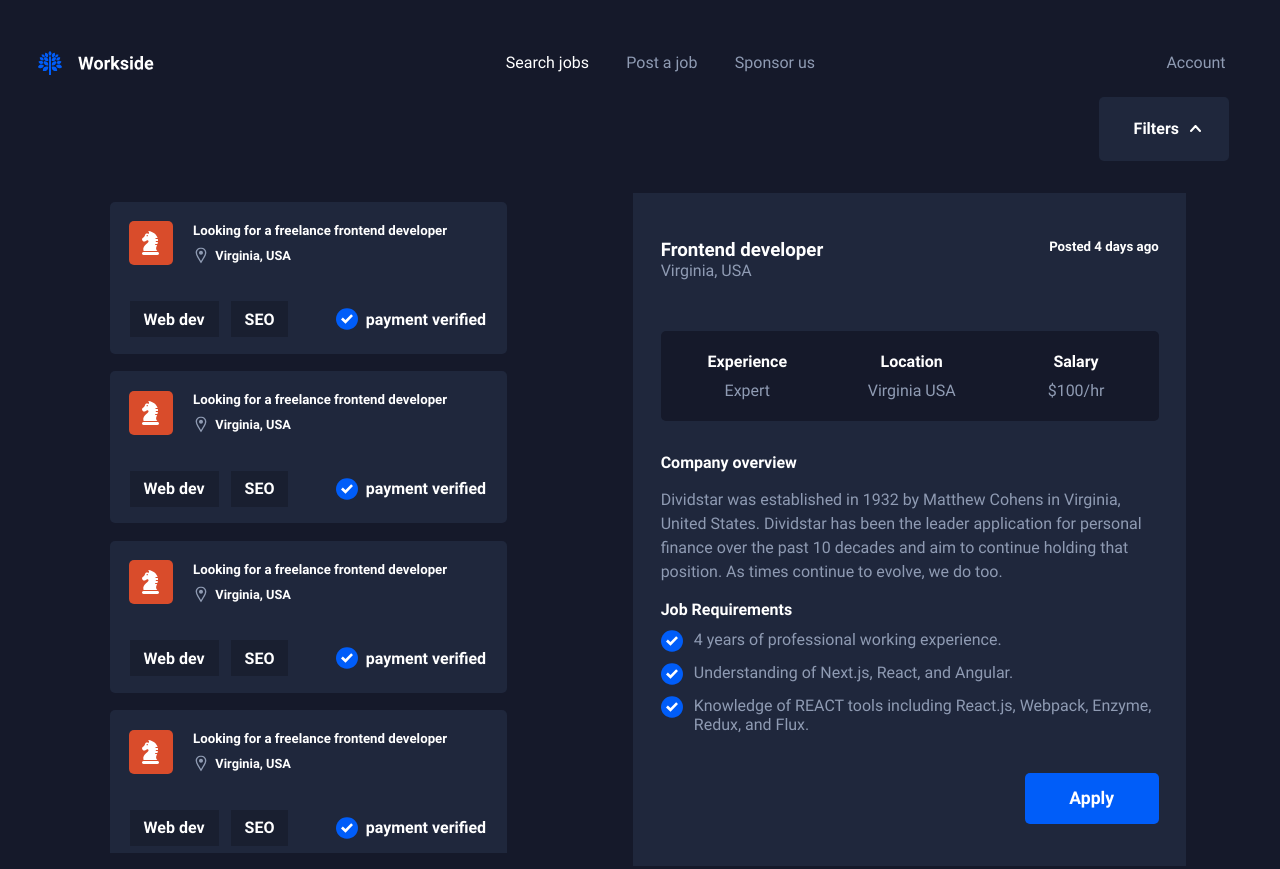
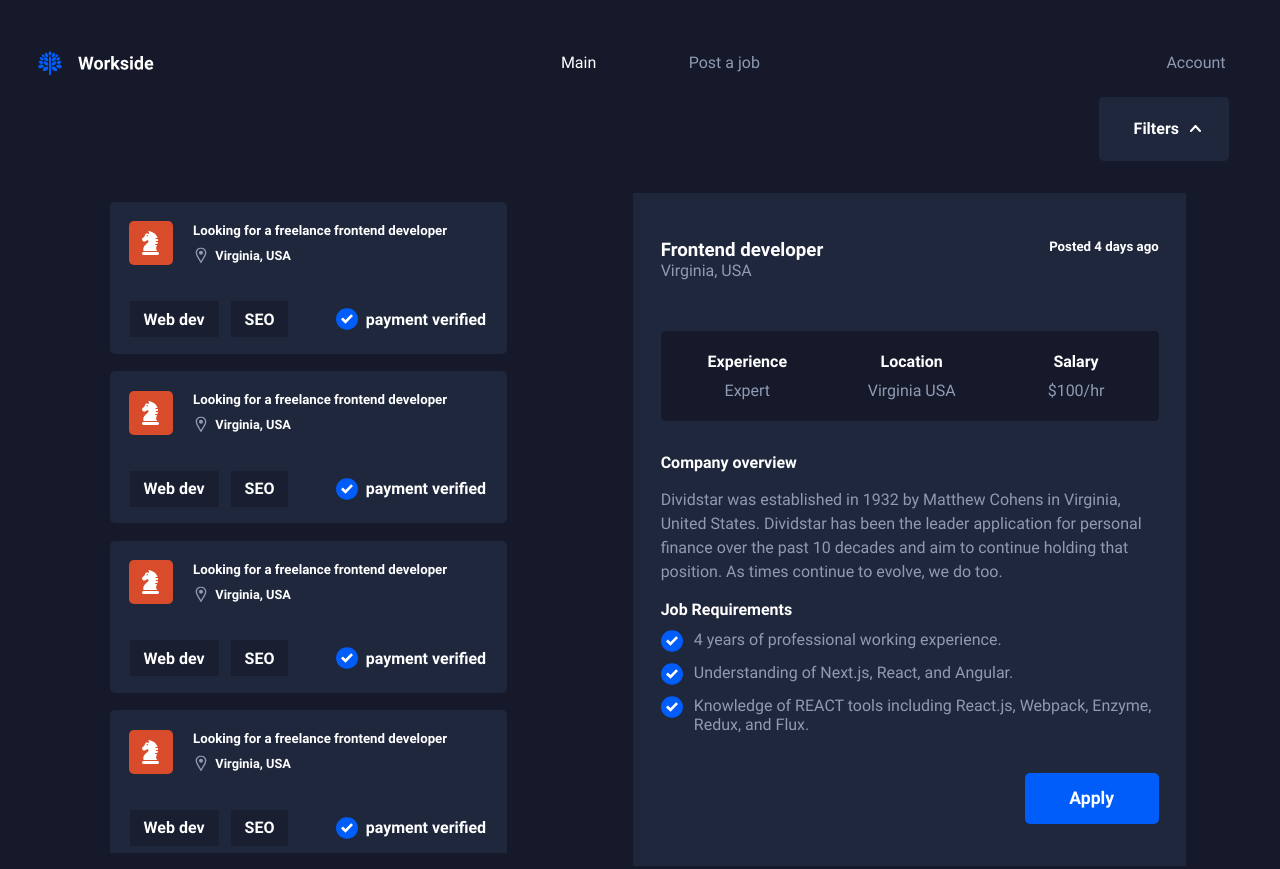
Before and after one commit to xchavez94x/workside-react-app-FE, a React (Create React App) app: page / in a window 1280 px wide. Built offline with nearby package versions, Linux system fonts and the light colour scheme.

Commit message:
refractor: nav items and links

```diff
--- /dev/null
+++ b/src/components/NavItem/index.jsx
@@ -0,0 +1,15 @@
+import React from 'react'
+import { NavLink } from 'react-router-dom'
+
+const NavItem = ({path, styelsClassname, label}) =>{
+    return (
+        <NavLink
+            to={path}
+            className={({isActive}) => isActive ? styelsClassname : ""}
+        >
+            {label}
+        </NavLink>
+    )
+}
+
+export default NavItem
--- a/src/components/Navbar/index.jsx
+++ b/src/components/Navbar/index.jsx
@@ -1,11 +1,16 @@
 import React from 'react';
-import { NavLink } from 'react-router-dom';
+import NavItem from '../NavItem';
 
 import styles from "./Navbar.module.css";
 import Logo from "../../assets/images/Logo.svg";
 import BurgerMenu from "../../assets/images/Hamburger-Menu.svg"
 
 const Navbar = ({ burgerClicked }) => {
+    const navItems = [
+        { path: "/", label: "Main" },
+        { path: "/post-job", label: "Post a job" },
+    ];
+
     return (
         <div
             className={styles.navbar}
@@ -18,38 +23,23 @@ const Navbar = ({ burgerClicked }) => {
             <div
                 className={styles.links}
             >
-                <NavLink
-                    to="/"
-                    className={ ({isActive}) => {
-                        return isActive ? styles.active : ""
-                    }}
-                >
-                    Search jobs
-                </NavLink>
-                <NavLink
-                    to="/"
+                { navItems.map((item, index) => {
+                    const { path, label } = item;
+                    return <NavItem
+                        key={index}
+                        path={path}
+                        label={label}
+                        styelsClassname={styles.active} />
+                }) }
 
-                >
-                    Post a job
-                </NavLink>
-                <NavLink
-                    to="/"
-
-                >
-                    Sponsor us
-                </NavLink>
             </div>
             <div
                 className={styles.account}
             >
-                <NavLink
-                    to="/account"
-                    className={ ({isActive}) => {
-                        return isActive ? styles.active : ""
-                    }}
-                >
-                    Account
-                </NavLink>
+                <NavItem
+                    path="/account"
+                    label="Account"
+                    styelsClassname={styles.active} />
             </div>
             <div
                 className={styles.burger}
--- /dev/null
+++ b/src/utilities/constants.js
@@ -0,0 +1,3 @@
+const postJobState = [
+
+]
```
